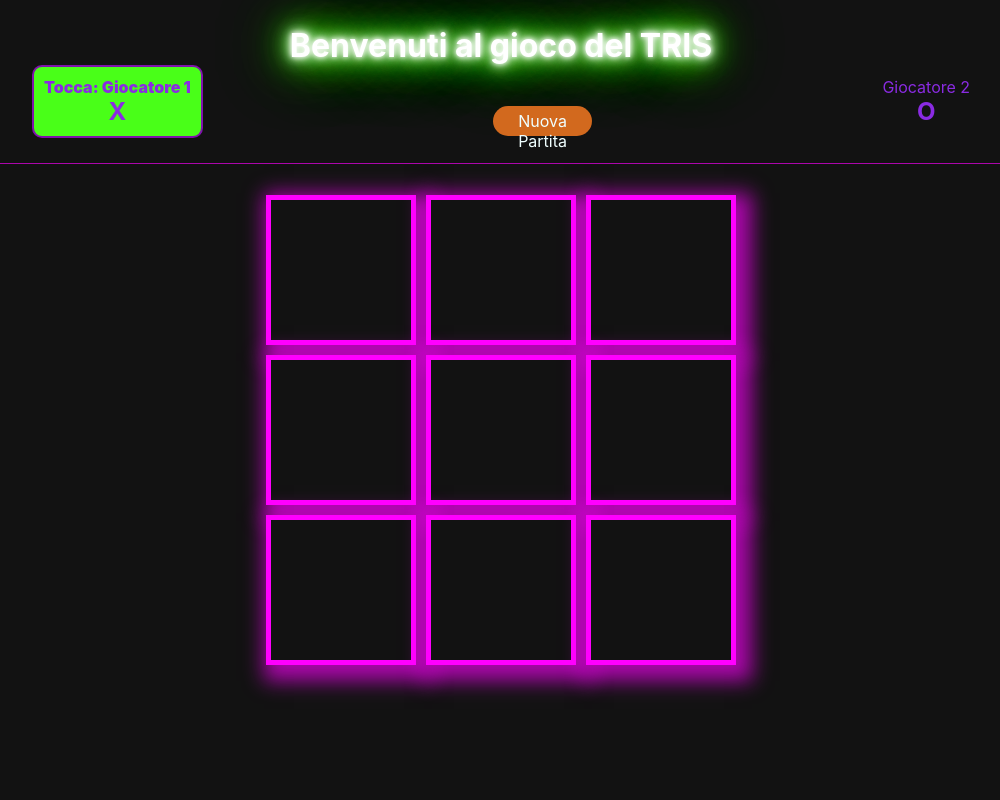
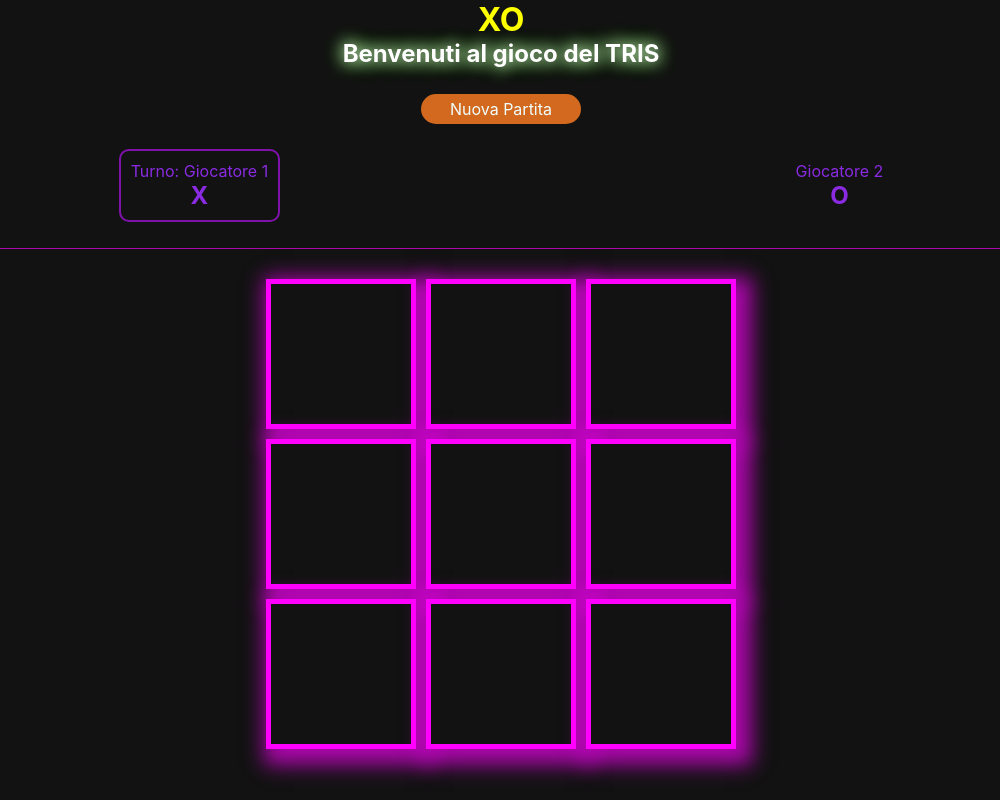
Before and after one commit to VeronicaVassallo/tris-game, a React (Create React App) app: page / in a window 1280 px wide. Shown: the top 800 px of the page, without its empty margins (139-1139 px from the left). Built offline with nearby package versions, Linux system fonts and the light colour scheme.

Commit message:
modify CSS

```diff
--- a/src/App.tsx
+++ b/src/App.tsx
@@ -2,8 +2,7 @@ import "./App.css";
 import { Navbar } from "./components/Navbar";
 import { GridTris } from "./components/GridTris";
 
-import { PlayerContextProvaider } from "./contexts/PlayerContext"; //7)
-//7) utilizzo come Provider (riga 11 a 14) tutti i componenti al suo interno potranno accedere ai suoi dati.
+import { PlayerContextProvaider } from "./contexts/PlayerContext";
 
 function App() {
 	return (
--- a/src/components/GridTris.tsx
+++ b/src/components/GridTris.tsx
@@ -1,8 +1,7 @@
 import "../gridTris.css";
 import Cell from "./Cell";
+import { ModalShowWinner } from "./ModalShowWinner";
 
-/*8) importo useContext --> metodo che mi permette di usare il dato dentro il context.
-PlayerContext --> la constante che gli avevo dato come valore inziale il player*/
 import { useContext, useEffect, useState } from "react";
 import { PlayerContext } from "../contexts/PlayerContext";
 
@@ -13,6 +12,7 @@ cosi da creare una turnazione automatica.FATTO
 C) se la casella è occupata non ti permette di selezionarla Fatto
 D)controlli per vedere chi vince CAPIRE DOVE E' L'ERRORE
 E)Tasto di refresh pagina FATTO
+F) Disegnare il logo e introdurre possibili animazioni
  */
 
 export const GridTris: React.FC = () => {
@@ -32,7 +32,6 @@ export const GridTris: React.FC = () => {
 	const [isWinner, setIsWinner] = useState(-1);
 
 	let checkWinner = () => {
-		debugger;
 		if (
 			(valueCell1 === 1 && valueCell2 === 1 && valueCell3 === 1) ||
 			(valueCell4 === 1 && valueCell5 === 1 && valueCell6 === 1) ||
@@ -76,12 +75,8 @@ export const GridTris: React.FC = () => {
 	return (
 		<>
 			<div className="background">
-				{isWinner !== -1 && isWinner === 1 && (
-					<p className="playerCurrent">VINCE 1</p>
-				)}
-				{isWinner !== -1 && isWinner === 2 && (
-					<p className="playerCurrent">VINCE 2</p>
-				)}
+				{isWinner !== -1 && isWinner === 1 && <ModalShowWinner player={1} />}
+				{isWinner !== -1 && isWinner === 2 && <ModalShowWinner player={2} />}
 
 				<div>
 					<div className="rowGrid">
--- /dev/null
+++ b/src/components/ModalShowWinner.tsx
@@ -0,0 +1,19 @@
+import { ButtonRedresh } from "./ButtonRefresh";
+type propsModalShowWinner = {
+	player: number;
+};
+
+export const ModalShowWinner = (props: propsModalShowWinner) => {
+	return (
+		<>
+			<div className="containerModal"></div>
+			<div className="cardModal">
+				<h2 className="titleCardModal">VINCE il giocatore {props.player}!</h2>
+				<div className="XWinner">{props.player === 1 ? "X" : "O"}</div>
+				<div className="buttonModal">
+					<ButtonRedresh />
+				</div>
+			</div>
+		</>
+	);
+};
--- a/src/components/Navbar.tsx
+++ b/src/components/Navbar.tsx
@@ -1,8 +1,8 @@
 import "../gridTris.css";
-import { ButtonRedresh } from "./ButtonRefresh";
 
 import { useContext } from "react";
 import { PlayerContext } from "../contexts/PlayerContext";
+import { ButtonRedresh } from "./ButtonRefresh";
 
 type Navprops = {
 	title: string;
@@ -13,23 +13,18 @@ export const Navbar = (props: Navprops) => {
 
 	return (
 		<div className="backgroundNav">
-			<h1>{props.title}</h1>
+			<h1>XO</h1>
+			<h2>{props.title}</h2>
+			<div className="buttonNav">
+				<ButtonRedresh />
+			</div>
 			<div className="containerPlayerNav">
-				<div
-					className={
-						current === 1
-							? "playerCurrent playerCurrentBase"
-							: "playerCurrentBase"
-					}
-				>
-					<p>{current === 1 ? "Tocca: " : ""}Giocatore 1</p>
+				<div className={current === 1 ? "playerCurrent" : ""}>
+					<p>{current === 1 ? "Turno: " : ""}Giocatore 1</p>
 					<h2>X</h2>
 				</div>
-
-				<ButtonRedresh />
-
 				<div className={current === 2 ? "playerCurrent" : ""}>
-					<p>{current === 2 ? "Tocca: " : ""}Giocatore 2</p>
+					<p>{current === 2 ? "Turno: " : ""}Giocatore 2</p>
 					<h2>O</h2>
 				</div>
 			</div>
--- a/src/contexts/PlayerContext.tsx
+++ b/src/contexts/PlayerContext.tsx
@@ -1,23 +1,3 @@
-/*Come si crea un context con react - Typiscript?
-1) Crea una cartella che conterra tutti i tuoi contexts, dentro questa cartella creo:
--un file che conterra i dato che voglio condividere con tutta la mia applicazione (in questo caso il dato iniziale
-    del player che sta giocando, ossia il file player.ts)
--un'altro file PlayerContext.tsx che conterra il nostro context vero e proprio.
-
-2)importo createContext che è uno strumento contenuto di base da react che ci permette di creare il nostro
-context.
-3) importo il dato che voglio condividere, ossia il player
-4) Definisco il tipo della props-children , che in questo caso accettera sara di tipo
-React.ReactNode , ovvero "componente"
-5) Creo una costante che inizializzo con il metodo createContext() --> alla quale gli
-assegno come valore iniziale, il dato che appunto voglio condividere, player
-6) Creo il Provaider , ossia il contenitore che fornira tutti i dati che voglio condividere con il
-resto dell' applicazione, mi bastera inserirli al suo interno come props-children(guarda il file App.tsx 7))
-7)guarda il file App.tsx
-8) Vado ad predermi e utilizzare il dato condiviso esempio: guarda il file GridTris.tsx*/
-
-//
-
 import React, { createContext, useState, Dispatch, useEffect } from "react"; //2
 
 interface MyContext {
@@ -34,19 +14,17 @@ interface MyContext {
 	valueCell7: number;
 	valueCell8: number;
 	valueCell9: number;
-	//checkWinner: (playerCurrent: number) => boolean;
 }
 
 type PlayerContextProviderProps = {
 	children: React.ReactNode;
-}; //4)
+};
 
 export const PlayerContext = createContext<MyContext>({
 	current: 0,
 	setCurrent: () => {},
 	changePlayerCurrent: () => {},
 	setPosition: (cellaCorrente: number, playerCorrente: number) => {},
-	//checkWinner: (playerCurrent: number) => false,
 	valueCell1: 0,
 	valueCell2: 0,
 	valueCell3: 0,
@@ -120,72 +98,6 @@ export const PlayerContextProvaider = ({
 		}
 	};
 
-	//check vincitore passo come parametro il playerCorrente
-	//confrontanto tra loro i vari valori della cella controllo chi ha vinto
-	/*const checkWinner = (playerCurrent: number): boolean => {
-		let isWinner = false;
-		if (
-			valueCell1 === current &&
-			valueCell2 === current &&
-			valueCell3 === current
-		) {
-			isWinner = true;
-		}
-		if (
-			valueCell4 === current &&
-			valueCell5 === current &&
-			valueCell6 === current
-		) {
-			isWinner = true;
-		}
-
-		if (
-			valueCell7 === current &&
-			valueCell8 === current &&
-			valueCell9 === current
-		) {
-			isWinner = true;
-		}
-		if (
-			valueCell1 === current &&
-			valueCell4 === current &&
-			valueCell7 === current
-		) {
-			isWinner = true;
-		}
-		if (
-			valueCell2 === current &&
-			valueCell5 === current &&
-			valueCell8 === current
-		) {
-			isWinner = true;
-		}
-		if (
-			valueCell3 === current &&
-			valueCell6 === current &&
-			valueCell9 === current
-		) {
-			isWinner = true;
-		}
-		if (
-			valueCell1 === current &&
-			valueCell5 === current &&
-			valueCell9 === current
-		) {
-			isWinner = true;
-		}
-		if (
-			valueCell3 === current &&
-			valueCell5 === current &&
-			valueCell7 === current
-		) {
-			isWinner = true;
-		}
-
-		return isWinner;
-	};
-	*/
-
 	return (
 		<PlayerContext.Provider
 			value={{
@@ -207,4 +119,4 @@ export const PlayerContextProvaider = ({
 			{children}
 		</PlayerContext.Provider>
 	);
-}; //6)
+};
--- a/src/gridTris.css
+++ b/src/gridTris.css
@@ -28,7 +28,7 @@
 	background-color: rgb(96, 93, 93);
 }
 
-/**/
+/*CELL*/
 .cross {
 	position: relative;
 	z-index: 2;
@@ -54,12 +54,16 @@
 .backgroundNav {
 	background-color: rgb(18, 18, 18);
 	border-bottom: solid 1px rgb(255, 0, 255, 0.65);
-	padding: 2%;
+	padding-bottom: 2%;
+}
+.backgroundNav > h2 {
+	text-shadow: 0 0 15px #fff, 0 0 20px #49ff18;
+	color: #ffffff;
 }
 .backgroundNav > h1 {
-	text-shadow: 0 0 5px #fff, 0 0 10px #fff, 0 0 15px #fff, 0 0 20px #49ff18,
-		0 0 30px #49ff18, 0 0 40px #49ff18, 0 0 55px #49ff18, 0 0 75px #49ff18;
-	color: #ffffff;
+	color: yellow;
+	margin-top: 0%;
+	padding-top: 0;
 }
 .containerPlayerNav {
 	display: flex;
@@ -67,9 +71,14 @@
 	align-items: center;
 	color: blueviolet;
 }
+.buttonNav {
+	display: flex;
+	justify-content: center;
+	padding: 2% 0px 2% 0px;
+}
 
 .buttonRefresh {
-	width: 8%;
+	width: 10em;
 	height: 30px;
 	padding: 5px;
 	align-content: center;
@@ -77,7 +86,6 @@
 	border-radius: 25px;
 	cursor: pointer;
 	color: azure;
-	margin-top: 40px;
 }
 
 .buttonRefresh:hover {
@@ -85,18 +93,46 @@
 	color: chocolate;
 }
 
-.playerCurrentBase {
-	font-weight: 900;
-	padding: 10px;
-}
 .playerCurrent {
-	background-color: #49ff18;
 	border-radius: 10px;
 	border: #8012ac solid 2px;
-	font-weight: 900;
 	padding: 10px;
 }
 
 .winner {
 	background-color: #49ff18;
 }
+
+/*ModalShowWinner*/
+.containerModal {
+	width: 100vw;
+	height: 120vh;
+	background-color: black;
+	position: absolute;
+	top: 0%;
+	z-index: 5;
+	opacity: 0.7;
+}
+.cardModal {
+	position: absolute;
+	z-index: 6;
+	margin-left: 20%;
+	width: 60%;
+	height: 60%;
+	background-color: beige;
+	opacity: 5;
+	display: flex;
+	flex-direction: column;
+}
+
+.titleCardModal {
+	padding-top: 5px;
+}
+.XWinner {
+	font-size: 90pt;
+	font-weight: bolder;
+}
+.buttonModal {
+	display: flex;
+	justify-content: center;
+}
```
Also changed, not shown: src/components/Cell.tsx (+0 -8 lines), 1 other file (tests, documents, lock files or other folders).
